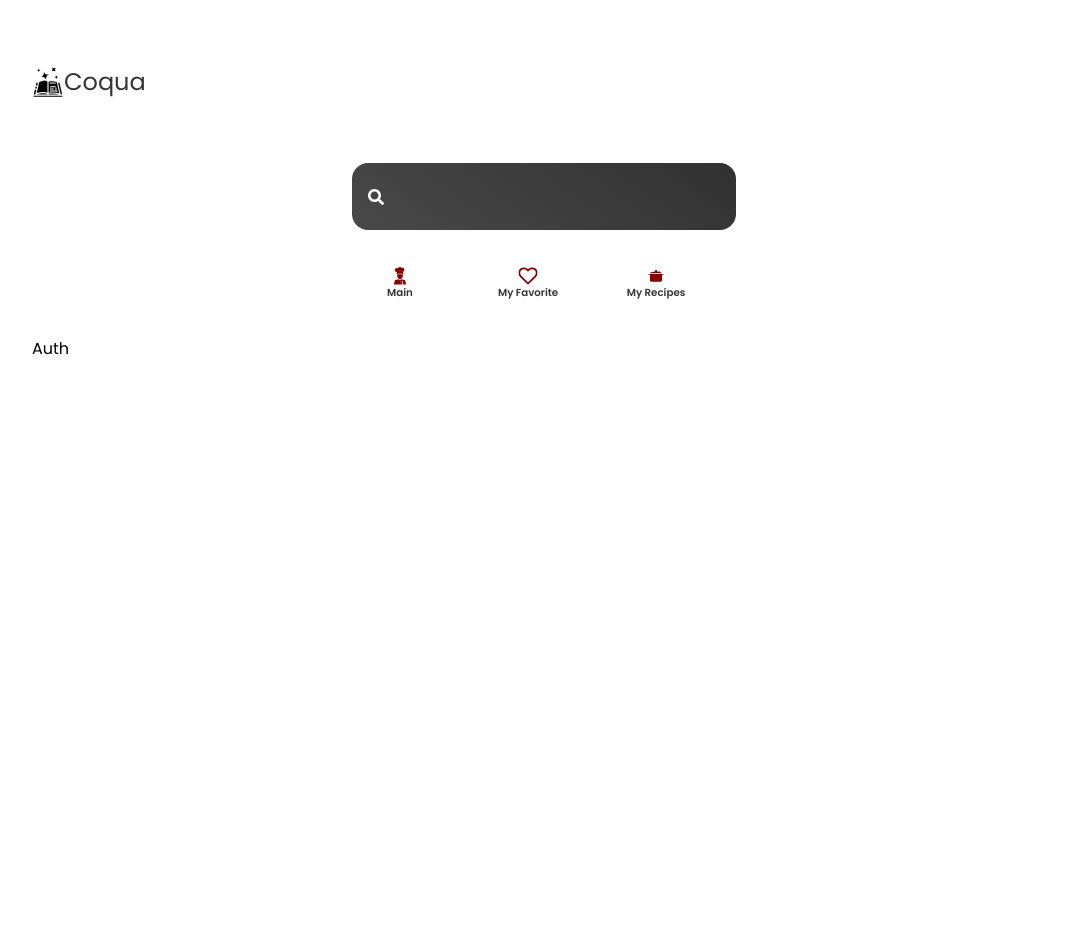
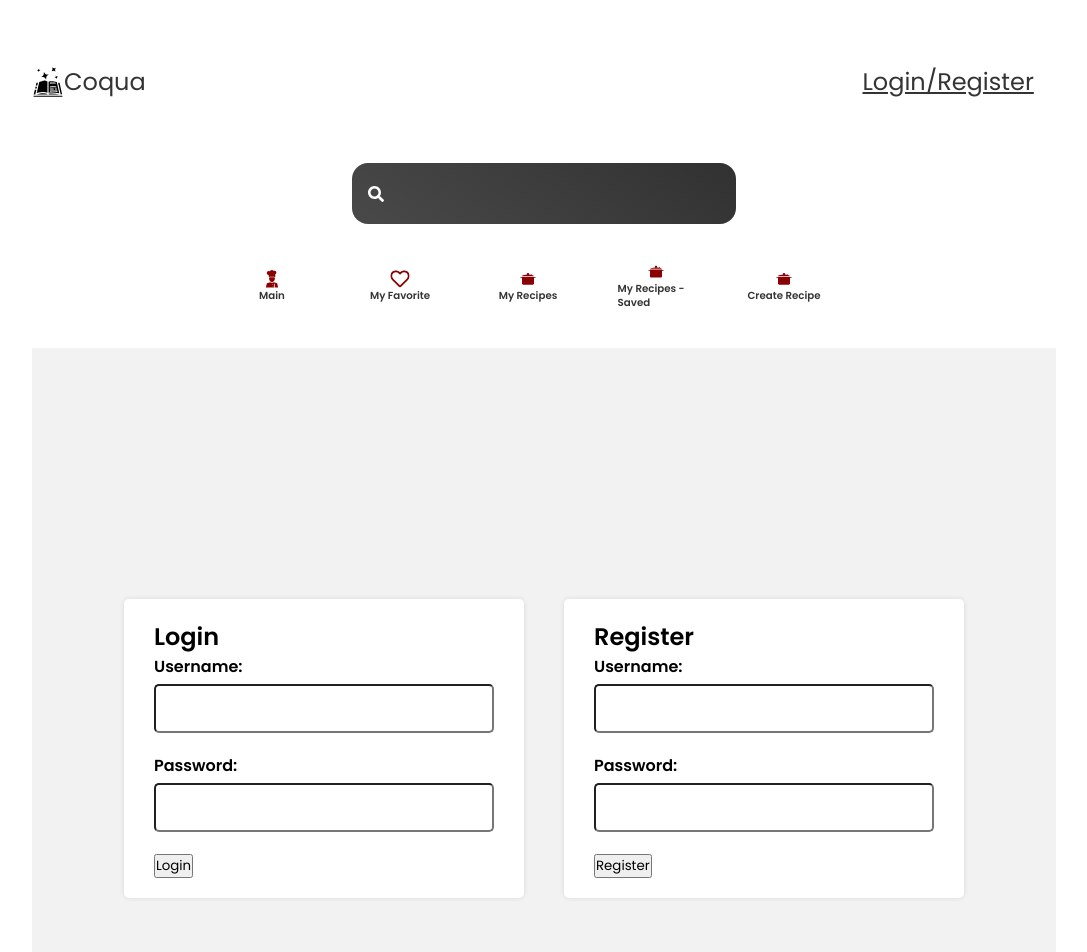
Before and after one commit to janaledencan/Recipe_Book_App, a React (Create React App) app in the folder client/recipe_app/: page /auth in a window 1280 px wide. Shown: the top 952 px of the page, without its empty margins (96-1183 px from the left). Before the commit the page ends 800 px from the top, so only its background shows below. Built offline with nearby package versions, Linux system fonts and the light colour scheme.

Commit message:
Add paths and routes for all newly added pages and create the layout of the Login/Register section

```diff
--- a/client/recipe_app/src/App.js
+++ b/client/recipe_app/src/App.js
@@ -1,11 +1,10 @@
 import Pages from "./pages/Pages";
-import { BrowserRouter } from 'react-router-dom';
+import { BrowserRouter, Route, Routes, Link } from 'react-router-dom';
 import Search from "./components/Search";
 import Navigation from "./components/Navigation";
 import styled from "styled-components";
-import { Link } from "react-router-dom";
 import { GiSpellBook } from "react-icons/gi";
-
+import Auth from './pages/Auth';
 
 function App() {
   return (
@@ -14,6 +13,7 @@ function App() {
         <Nav>
           <GiSpellBook />
           <Logo to={"/"}>Coqua</Logo>
+          <AuthenticationLink to="/auth">Login/Register</AuthenticationLink>
         </Nav>
         <Search />
         <Navigation />
@@ -27,7 +27,7 @@ function App() {
 const Logo = styled(Link)`
   text-decoration:none;
   font-size: 1.5rem;
-  fint-weight: 400;
+  font-weight: 400;
   font-family: 'Poppins', cursive;
 `;
 
@@ -43,4 +43,11 @@ const Nav = styled.div`
   }
 `;
 
+const AuthenticationLink = styled(Link)`
+  margin-left: 70%;
+  font-size: 1.5rem;
+  font-weight: 400;
+  font-family: 'Poppins', cursive;
+`;
+
 export default App;
--- a/client/recipe_app/src/components/Navigation.jsx
+++ b/client/recipe_app/src/components/Navigation.jsx
@@ -1,4 +1,3 @@
-import { useEffect, useState } from "react";
 import styled from "styled-components";
 import { GiCook } from "react-icons/gi"
 import { FaRegHeart } from "react-icons/fa";
@@ -22,6 +21,16 @@ function Navigation() {
             <SLink to={'/myRecipes/'}>
                 <GiCookingPot />
                 <h4>My Recipes</h4>
+            </SLink>
+
+            <SLink to={'/saved-recipes'}>
+                <GiCookingPot />
+                <h4>My Recipes - Saved</h4>
+            </SLink>
+
+            <SLink to={'/create-recipe'}>
+                <GiCookingPot />
+                <h4>Create Recipe</h4>
             </SLink>
 
         </List>
--- a/client/recipe_app/src/components/Search.jsx
+++ b/client/recipe_app/src/components/Search.jsx
@@ -40,7 +40,7 @@ const FormStyle = styled.form`
     input{
         border:none;
         background: linear-gradient(35deg, #494949, #313131);
-        font-size: 1.5rem;
+        font-size: 1.2rem;
         color:white;
         padding: 1rem 3rem;
         border:none;
--- a/client/recipe_app/src/index.css
+++ b/client/recipe_app/src/index.css
@@ -36,3 +36,44 @@ h3 {
 a {
   color: rgb(52, 52, 52);
 }
+
+
+
+
+.auth {
+  display: flex;
+  justify-content: center;
+  align-items: center;
+  height: 100vh;
+  background-color: #f2f2f2;
+}
+
+.auth-container {
+  display: flex;
+  flex-direction: column;
+  justify-content: center;
+  align-items: center;
+  padding: 20px;
+  background-color: white;
+  border-radius: 5px;
+  box-shadow: 0 0 5px rgba(0, 0, 0, 0.1);
+  margin: 20px;
+  width: 400px;
+}
+
+.form-group {
+  display: flex;
+  flex-direction: column;
+  margin-bottom: 20px;
+}
+
+label {
+  font-weight: bold;
+  margin-bottom: 5px;
+}
+
+input {
+  padding: 10px;
+  font-size: 16px;
+  border-radius: 5px;
+}
--- a/client/recipe_app/src/pages/Auth.jsx
+++ b/client/recipe_app/src/pages/Auth.jsx
@@ -1,9 +1,71 @@
-import React from 'react'
+import React, { useState } from 'react'
 
 function Auth() {
     return (
-        <div>Auth</div>
+        <div className='auth'>
+            <Login />
+            <Register />
+        </div>
     )
 }
 
 export default Auth
+
+const Login = () => {
+
+    const [username, setUsername] = useState("");
+    const [password, setPassword] = useState("");
+
+    return <Form
+        username={username}
+        setUsername={setUsername}
+        password={password}
+        setPassword={setPassword}
+        label="Login"
+    />;
+};
+
+const Register = () => {
+
+    const [username, setUsername] = useState("");
+    const [password, setPassword] = useState("");
+
+    return <Form
+        username={username}
+        setUsername={setUsername}
+        password={password}
+        setPassword={setPassword}
+        label="Register"
+    />;
+};
+
+const Form = ({ username, setUsername, password, setPassword, label }) => {
+    return (
+        <div className='auth-container'>
+            <form>
+                <h2>{label}</h2>
+                <div className='form-group'>
+                    <label htmlFor="username">Username: </label>
+                    <input
+                        type="text"
+                        id='username'
+                        value={username}
+                        onChange={(event) => setUsername(event.target.value)}
+                    />
+                </div>
+
+                <div className='form-group'>
+                    <label htmlFor="password">Password: </label>
+                    <input
+                        type="text"
+                        id='password'
+                        value={password}
+                        onChange={(event) => setPassword(event.target.value)}
+                    />
+                </div>
+                <button type='submit'>{label}</button>
+            </form>
+
+        </div>
+    );
+}
```
